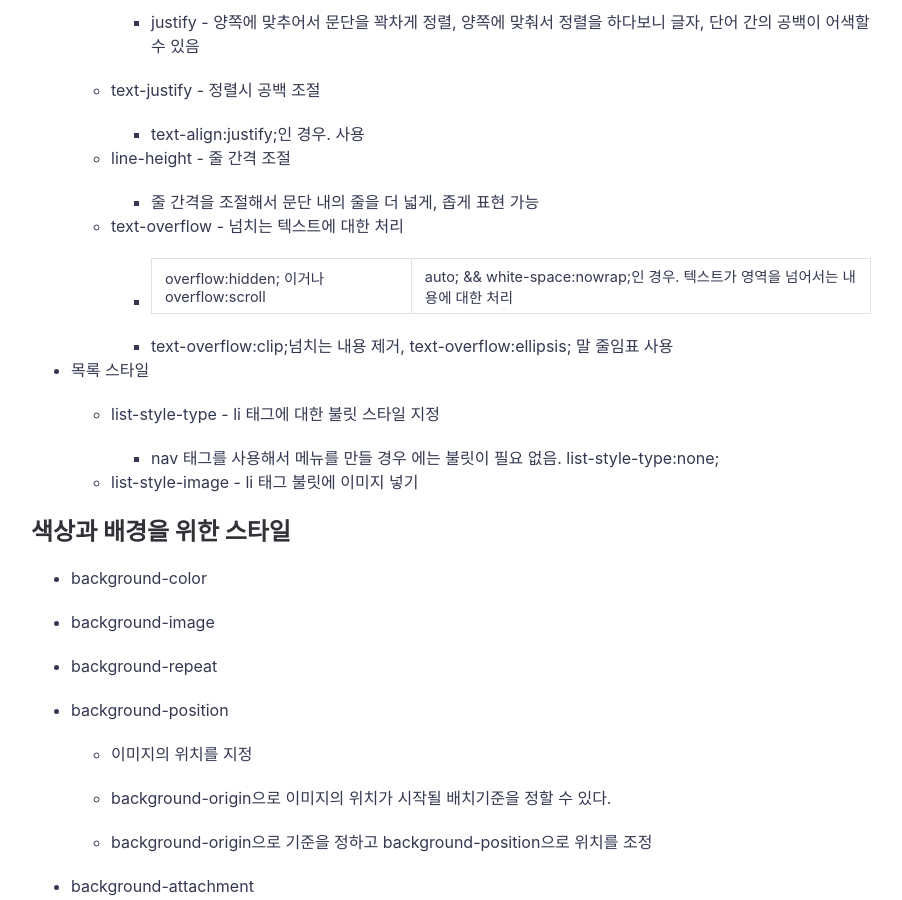
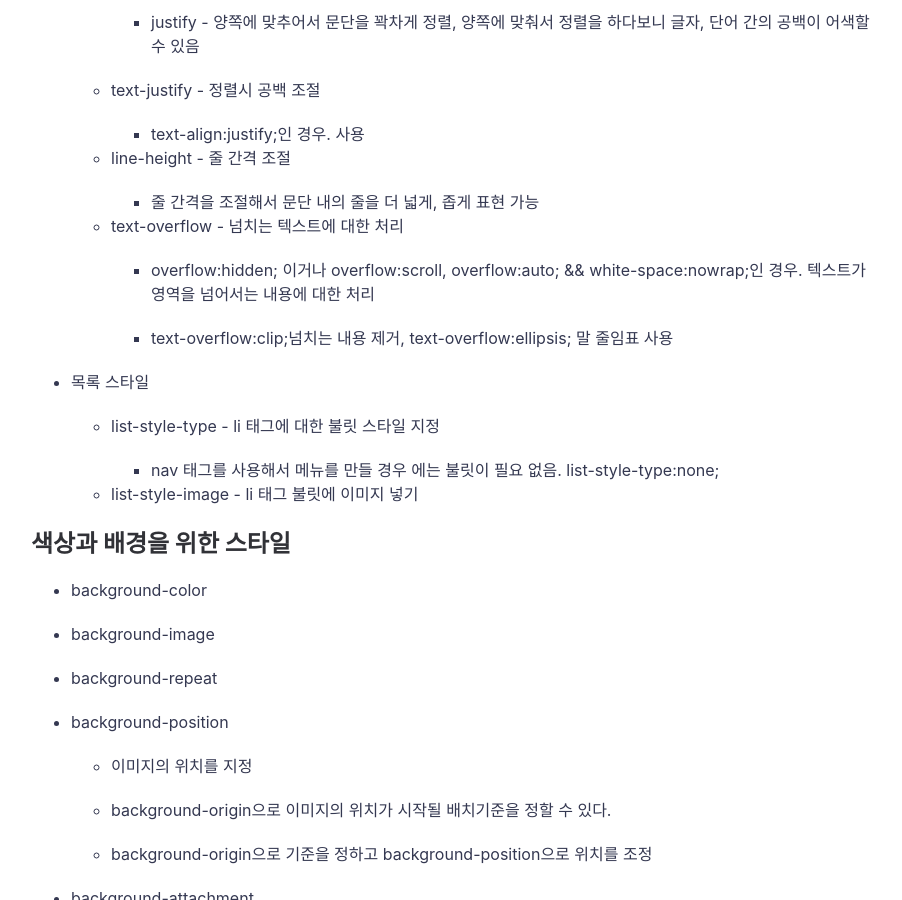
Before and after one commit to jonggyun/jonggyun.github.io, a Jekyll site: the page built from _posts/2018-10-27-css-study.md, in a window 1280 px wide and 900 px high, scrolled down 3568 px. Shown: the whole window, without its empty margins (189-1091 px from the left). Built offline with Jekyll 4.4.1, drawn with Linux system fonts in a browser that asks for light colours; comment, search, counter and statistics services are not loaded; some of the changed text lies outside the part shown.

Commit message:
modify post

```diff
--- a/_posts/2018-10-27-css-study.md
+++ b/_posts/2018-10-27-css-study.md
@@ -148,7 +148,7 @@ h1, h2 - h1태그에도 적용 h2태그에도 적용. 이런 것들을 **그룹
 
     * text-overflow - 넘치는 텍스트에 대한 처리
 
-      * overflow:hidden; 이거나 overflow:scroll|auto; && white-space:nowrap;인 경우. 텍스트가 영역을 넘어서는 내용에 대한 처리
+      * overflow:hidden; 이거나 overflow:scroll, overflow:auto; && white-space:nowrap;인 경우. 텍스트가 영역을 넘어서는 내용에 대한 처리
 
       * text-overflow:clip;넘치는 내용 제거, text-overflow:ellipsis; 말 줄임표 사용
 
```
Also changed, not shown: other parts of _posts/2018-10-27-css-study.md (+1 -1 lines).
